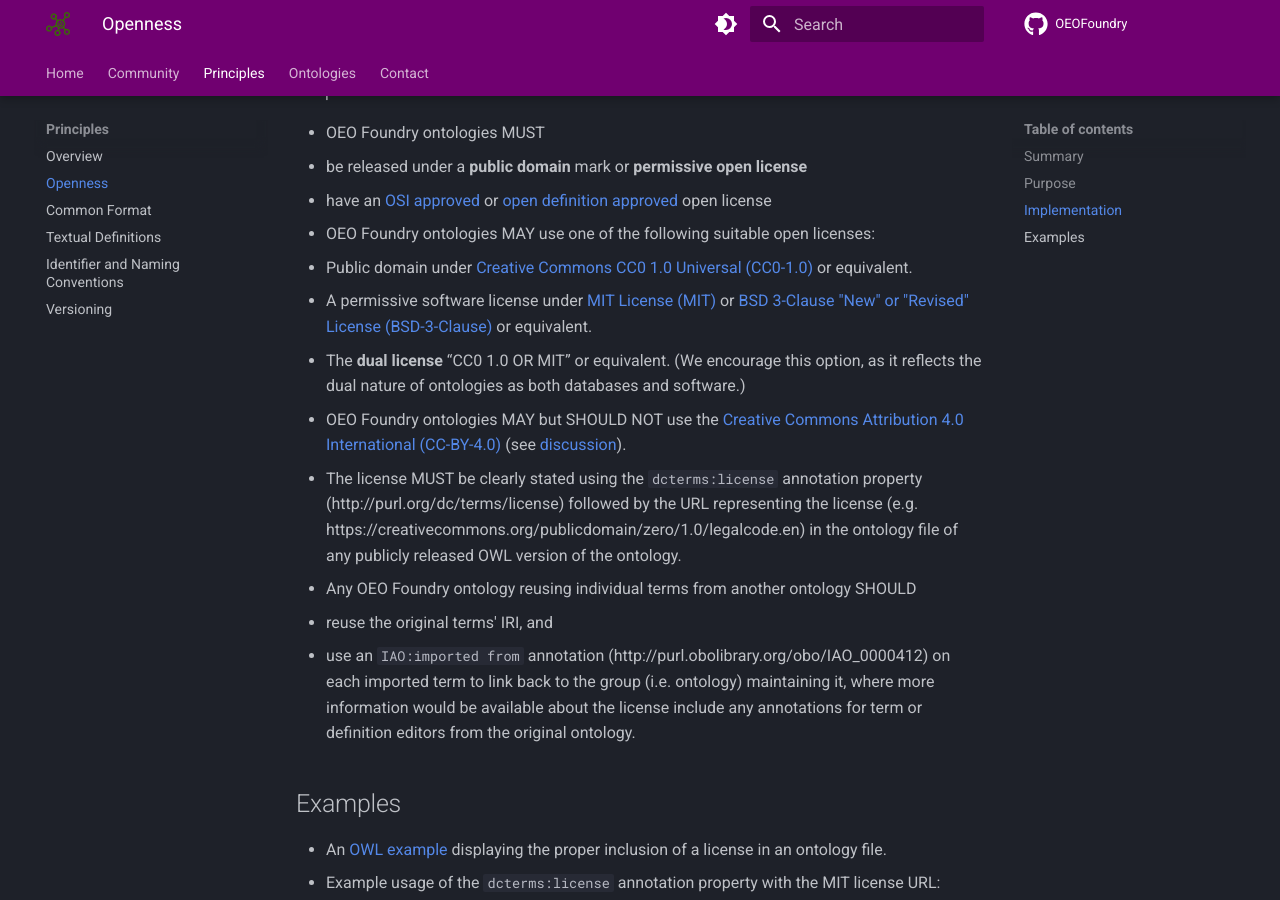
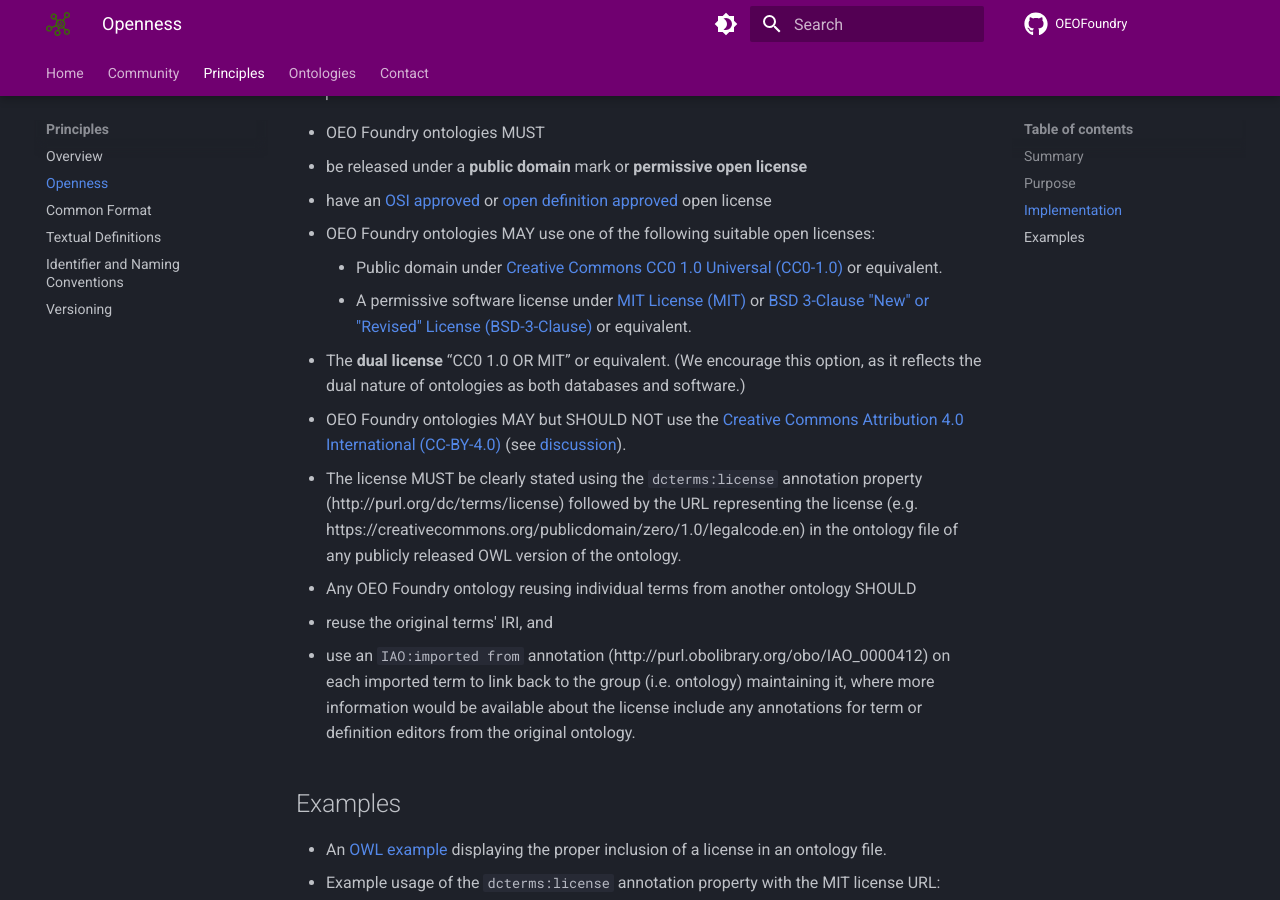
Before and after one commit to ENEROFoundry/ENEROFoundry, an MkDocs documentation site: the page built from docs/principles/1_open.md, in a window 1280 px wide and 900 px high, scrolled down 585 px. Built offline with MkDocs 1.6.1 and Material for MkDocs 9.7.7, drawn with Linux system fonts in a browser that asks for light colours; comment, search, counter and statistics services are not loaded; the version menu is left out.

Commit message:
adjust bullet point formatting

```diff
--- a/docs/principles/1_open.md
+++ b/docs/principles/1_open.md
@@ -9,11 +9,11 @@
 
 ## Implementation
 - OEO Foundry ontologies MUST
-  - be released under a **public domain** mark or **permissive open license**
-  - have an [OSI approved](https://opensource.org/licenses) or [open definition approved](https://opendefinition.org/licenses/api/) open license
+  * be released under a **public domain** mark or **permissive open license**
+  * have an [OSI approved](https://opensource.org/licenses) or [open definition approved](https://opendefinition.org/licenses/api/) open license
 - OEO Foundry ontologies MAY use one of the following suitable open licenses:
-  - Public domain under [Creative Commons CC0 1.0 Universal (CC0-1.0)](https://creativecommons.org/publicdomain/zero/1.0/legalcode.en) or equivalent.
-  - A permissive software license under [MIT License (MIT)](https://opensource.org/license/mit) or [BSD 3-Clause "New" or "Revised" License (BSD-3-Clause)](https://opensource.org/license/BSD-3-Clause) or equivalent.
+    - Public domain under [Creative Commons CC0 1.0 Universal (CC0-1.0)](https://creativecommons.org/publicdomain/zero/1.0/legalcode.en) or equivalent.
+    - A permissive software license under [MIT License (MIT)](https://opensource.org/license/mit) or [BSD 3-Clause "New" or "Revised" License (BSD-3-Clause)](https://opensource.org/license/BSD-3-Clause) or equivalent.
   - The **dual license** “CC0 1.0 OR MIT” or equivalent. (We encourage this option, as it reflects the dual nature of ontologies as both databases and software.)
 - OEO Foundry ontologies MAY but SHOULD NOT use the [Creative Commons Attribution 4.0 International (CC-BY-4.0)](https://creativecommons.org/licenses/by/4.0/legalcode.en) (see [discussion](https://opensource.stackexchange.com/questions/9242/why-does-creative-commons-recommend-not-using-cc-by-licenses-for-software)).
 - The license MUST be clearly stated using the `dcterms:license` annotation property (http://purl.org/dc/terms/license) followed by the URL representing the license (e.g. https://creativecommons.org/publicdomain/zero/1.0/legalcode.en) in the ontology file of any publicly released OWL version of the ontology.
```
